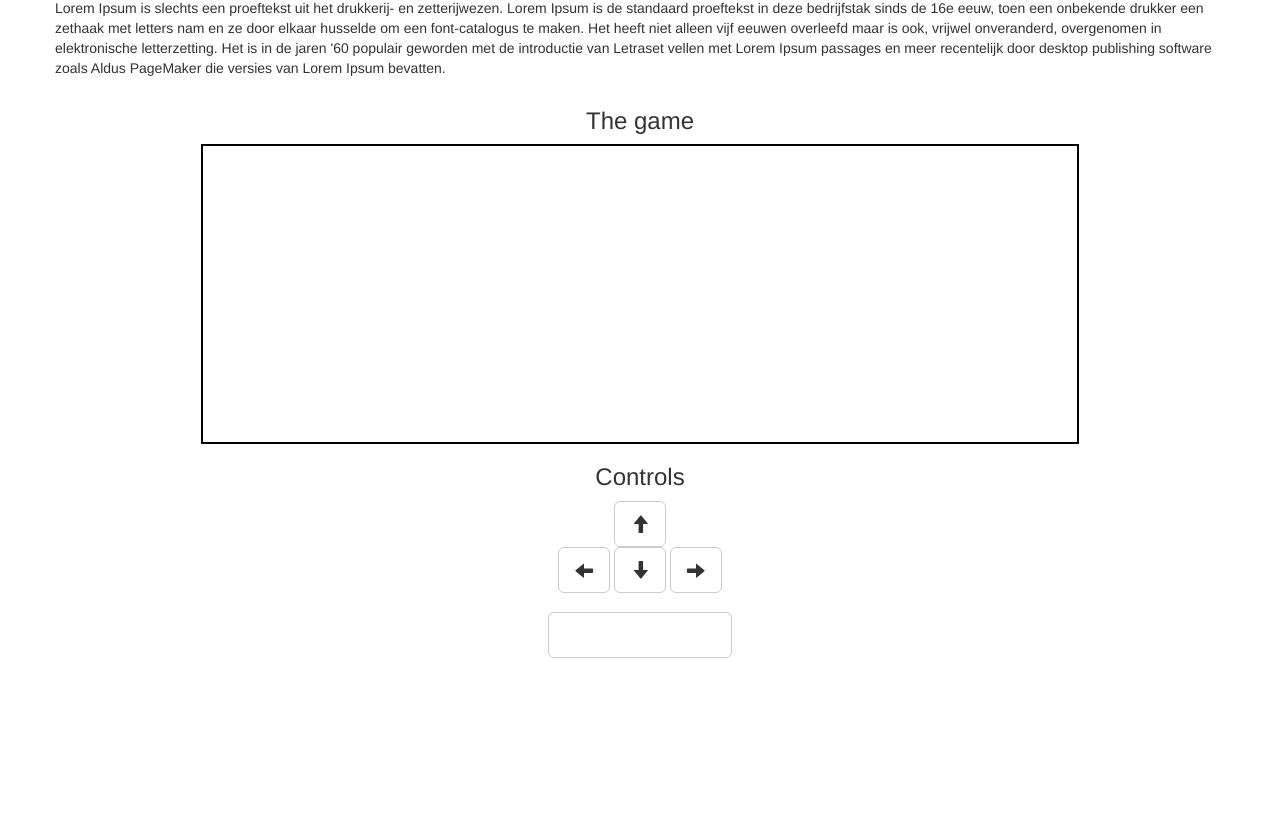
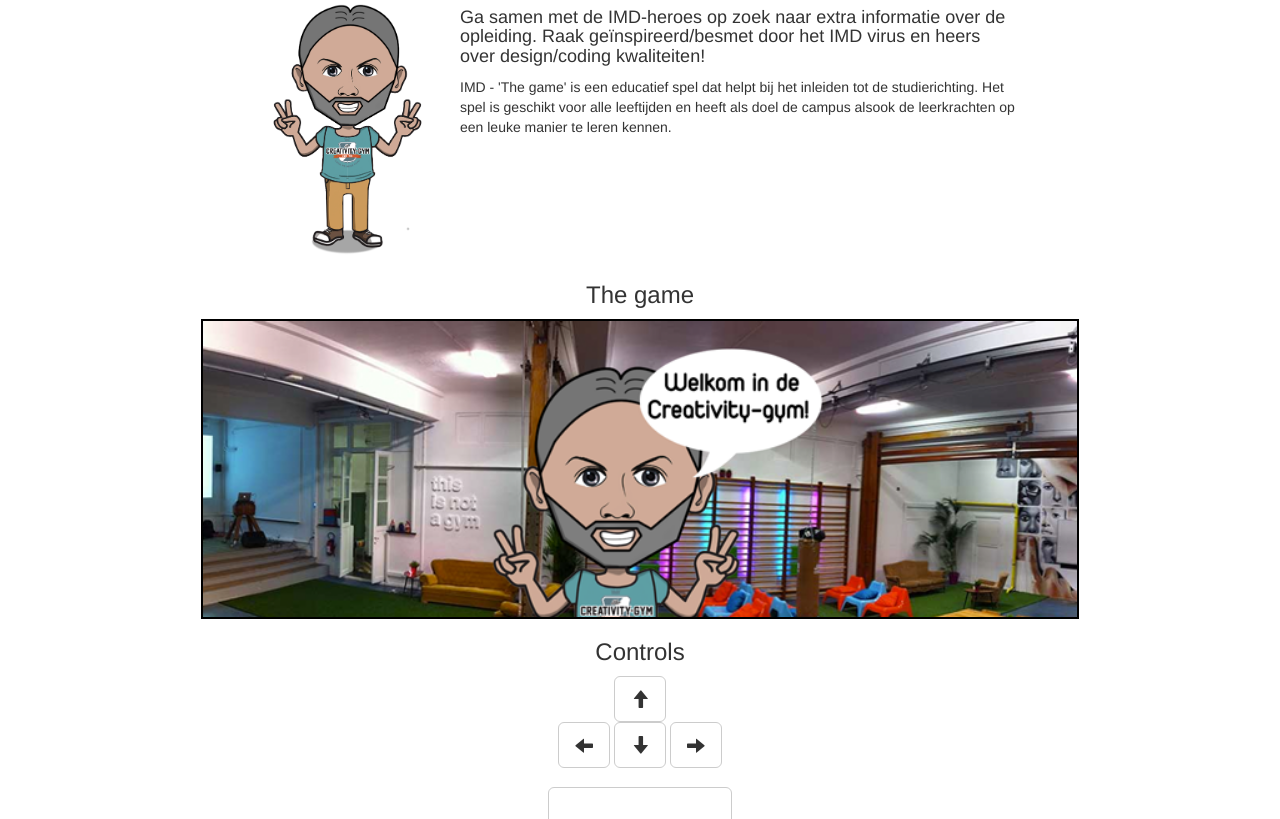
Before and after one commit to jurgb/play.weareimd.be, a plain HTML site: page index.html in a window 1280 px wide. Shown: the part 414-1233 px from the top of the page. Before the commit the page ends 1072 px from the top, so only its background shows below. Drawn offline with nearby package versions, Linux system fonts and the light colour scheme.

Commit message:
update game pagina

```diff
--- a/css/style.css
+++ b/css/style.css
@@ -18,14 +18,22 @@
 {
     border: 2px solid #000000;
     width: 75%;
-    height: 60%;
-    max-height: 400px;
+
+    max-height: 600px;
     min-height: 300px;
     display: block;
     margin-left: auto;
     margin-right: auto;
+    background-image: url('../images/david-cartoon.png');
+    background-repeat: no-repeat;
+    background-size: cover;
+    background-position: top center;
+
 }
 h3
 {
     text-align: center;
 }
+.gamepageh1{
+    text-align: center;
+}
--- a/index.html
+++ b/index.html
@@ -20,8 +20,19 @@
             <li role="presentation"><a href="#">Highscores</a></li>
         </ul>
         <div class="row">
-           <h1>Play the IMD Game!</h1>
-            <p>Lorem Ipsum is slechts een proeftekst uit het drukkerij- en zetterijwezen. Lorem Ipsum is de standaard proeftekst in deze     bedrijfstak sinds de 16e eeuw, toen een onbekende drukker een zethaak met letters nam en ze door elkaar husselde om een font-catalogus te maken. Het heeft niet alleen vijf eeuwen overleefd maar is ook, vrijwel onveranderd, overgenomen in elektronische letterzetting. Het is in de jaren '60 populair geworden met de introductie van Letraset vellen met Lorem Ipsum passages en meer recentelijk door desktop publishing software zoals Aldus PageMaker die versies van Lorem Ipsum bevatten.</p>
+            <h1 class="col-md-8 col-md-offset-4">Play the IMD Game!</h1>
+            <img class="col-md-2 col-md-offset-2" src="images/david-cartoon-no-bg.png" alt="">
+            <div class="col-md-6">
+                <h4>
+                Ga samen met de IMD-heroes op zoek naar extra informatie over de opleiding.
+                Raak geïnspireerd/besmet door het IMD virus en heers over design/coding kwaliteiten!
+                </h4>
+                <p>
+                    IMD - 'The game' is een educatief spel dat helpt bij het inleiden tot de studierichting.
+                    Het spel is geschikt voor alle leeftijden en heeft als doel de campus alsook de leerkrachten op een leuke manier te leren kennen.
+                </p>
+            </div>
+
 
         </div>
 
```
Also changed, not shown: images/david-cartoon-no-bg-small.png (added), images/david-cartoon-no-bg.png (added), images/david-cartoon.png (added).
